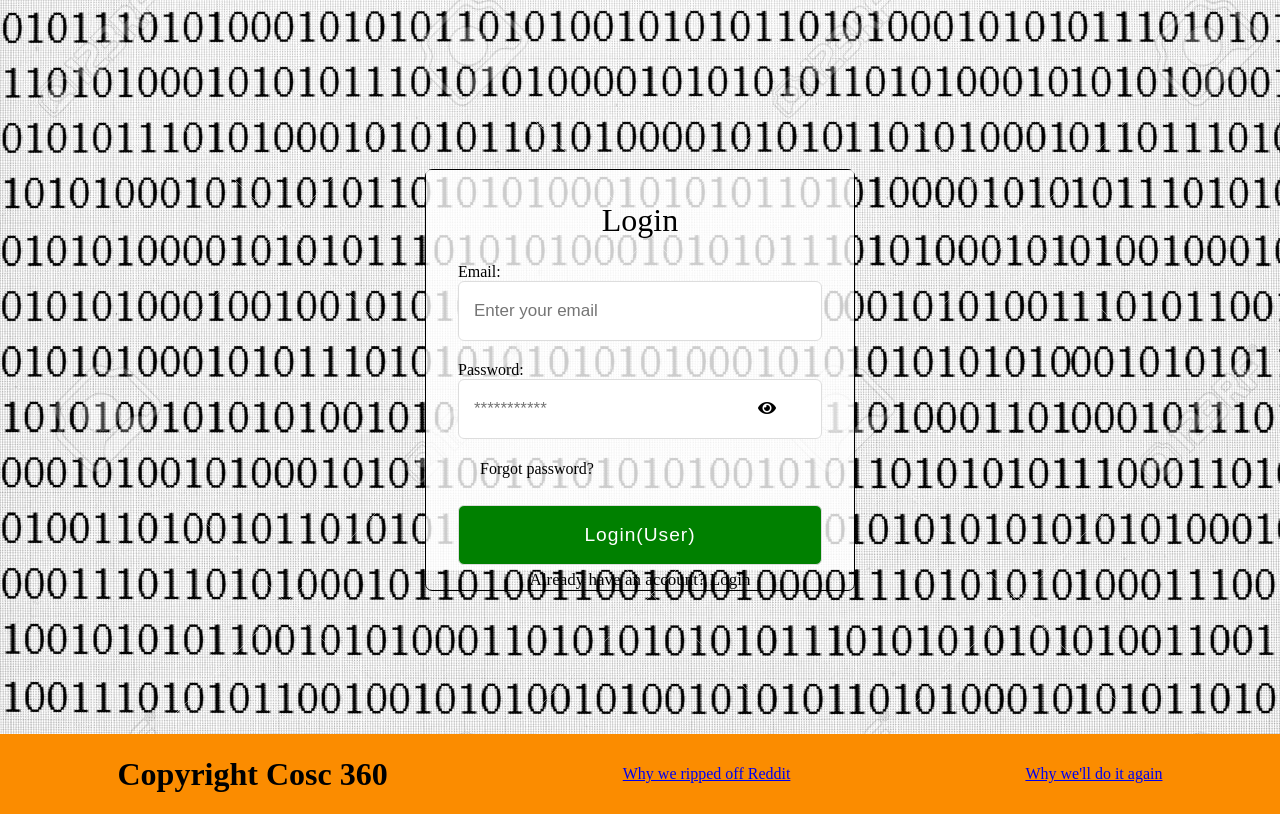
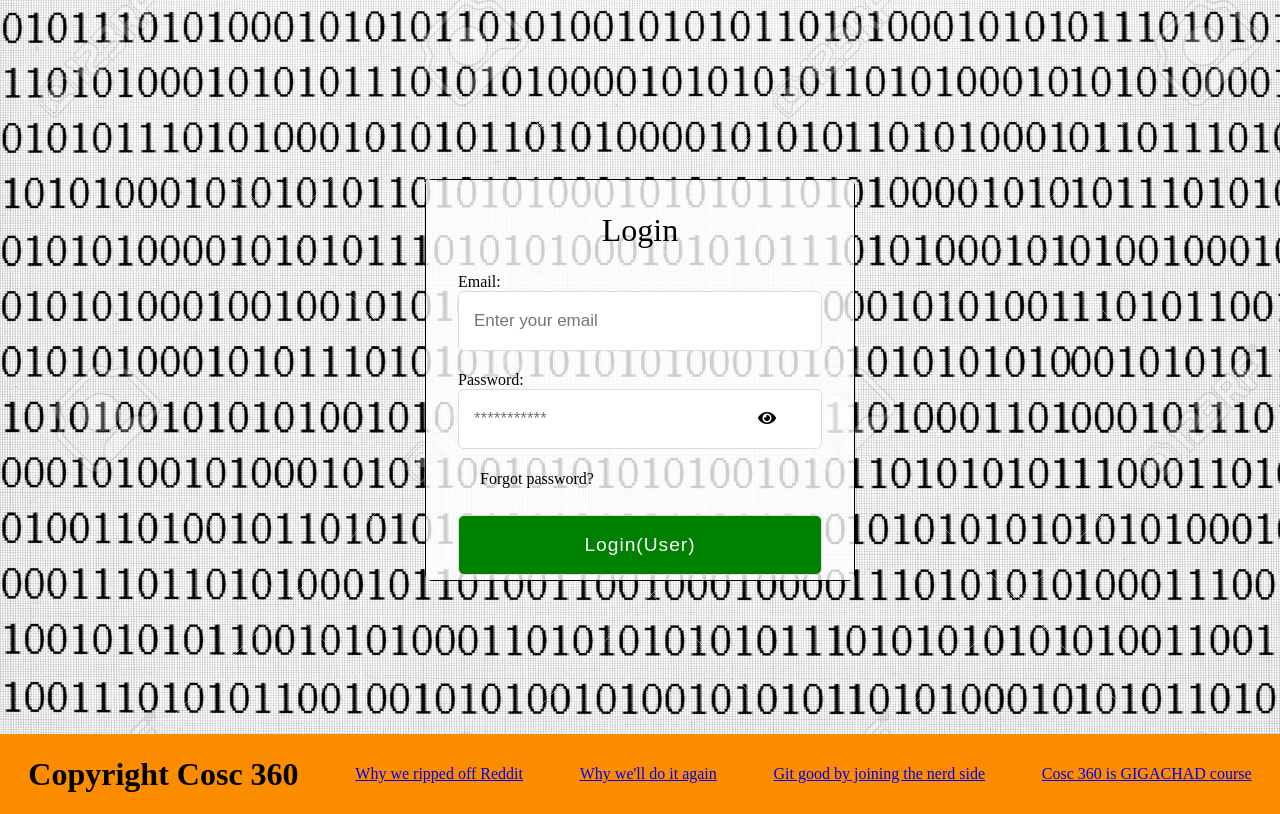
Before and after one commit to gmclachlan45/nerd-node, a PHP site: page /login/index.php in a window 1280 px wide. Shown: the part 55-869 px from the top of the page. Run offline with PHP 8.4, Linux system fonts and the light colour scheme; a stand-in replaces the project's code that opens the database connection; some libraries are stand-ins or nearby versions.

Commit message:
Made some changes to footer and UI

```diff
--- a/src/login/index.php
+++ b/src/login/index.php
@@ -25,12 +25,12 @@
     <span toggle="#logPassword" class="toggle-password fas fa-eye"></span>
     <a href="#">Forgot password?</a>
     <input type="submit" class="button" value="Login(User)">
-  </form>
     <div class="signup">
       <span class="signup">Don't have an account?
         <label for="check">Register</label>
       </span>
     </div>
+  </form>
 </div>
 <div class="registration form">
   <header>Register</header>
@@ -42,12 +42,12 @@
     Confirm Password: <input type="password" name="confirm_password" id="confirmPassword" placeholder="Confirm your password" autocomplete="off">
     <span toggle="#confirmPassword" class="toggle-password fas fa-eye"></span>
     <input type="submit" class="button" value="Register">
-  </form>
-</div>
     <div class="signup">
       <span class="signup">Already have an account?
         <label for="check">Login</label>
       </span>
+    </div>
+  </form>
 </div>
       </div>
     </div>
@@ -56,6 +56,8 @@
     <h4>Copyright Cosc 360</h4>
     <a href='<?php echo SITEROOT;?>'>Why we ripped off Reddit</a>
     <a href='<?php echo SITEROOT;?>'>Why we'll do it again</a>
+    <a href='<?php echo SITEROOT;?>'>Git good by joining the nerd side</a>
+    <a href='<?php echo SITEROOT;?>'>Cosc 360 is GIGACHAD course</a>
   </footer>
   <script src="index.js"></script>
   <script src="https://code.jquery.com/jquery-3.3.1.min.js"
```
Lines whose indentation alone changed are shown as unchanged.
